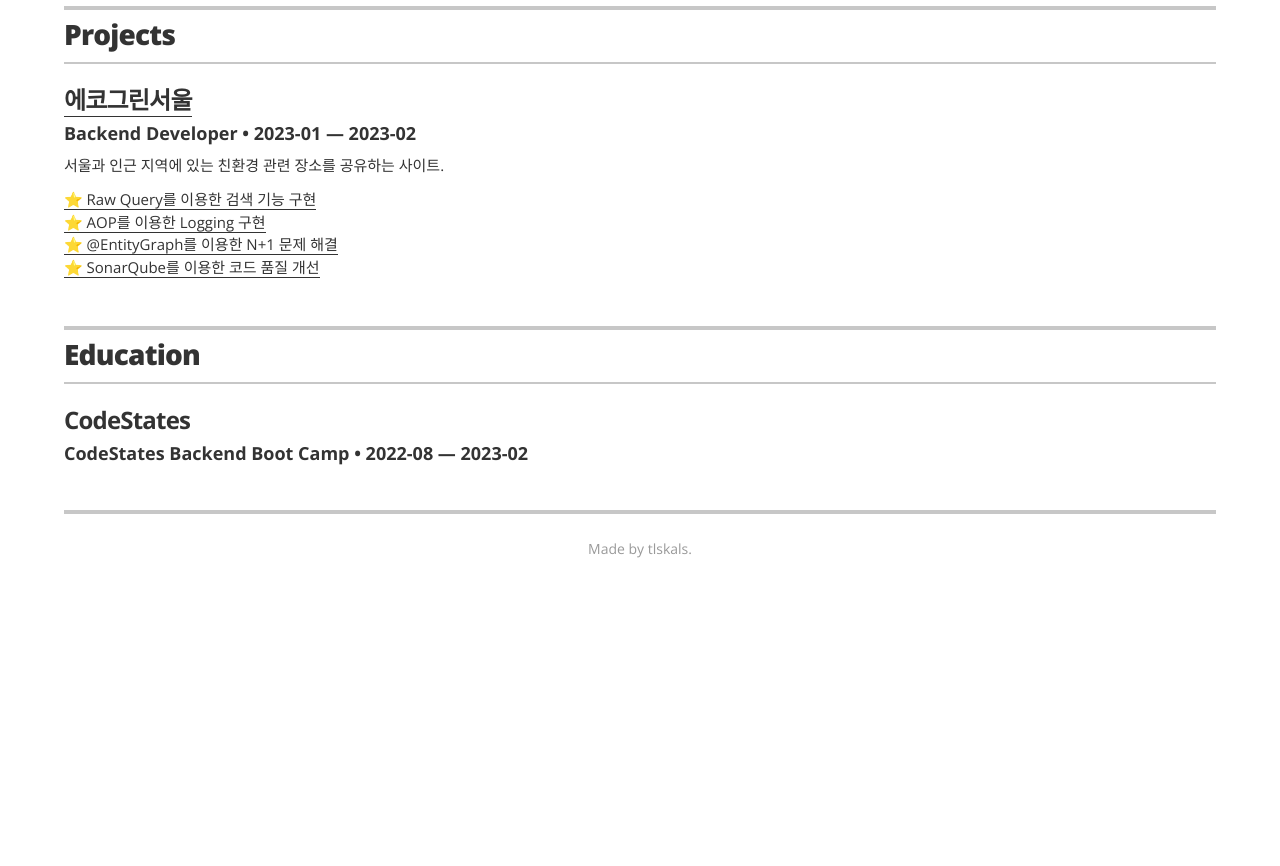
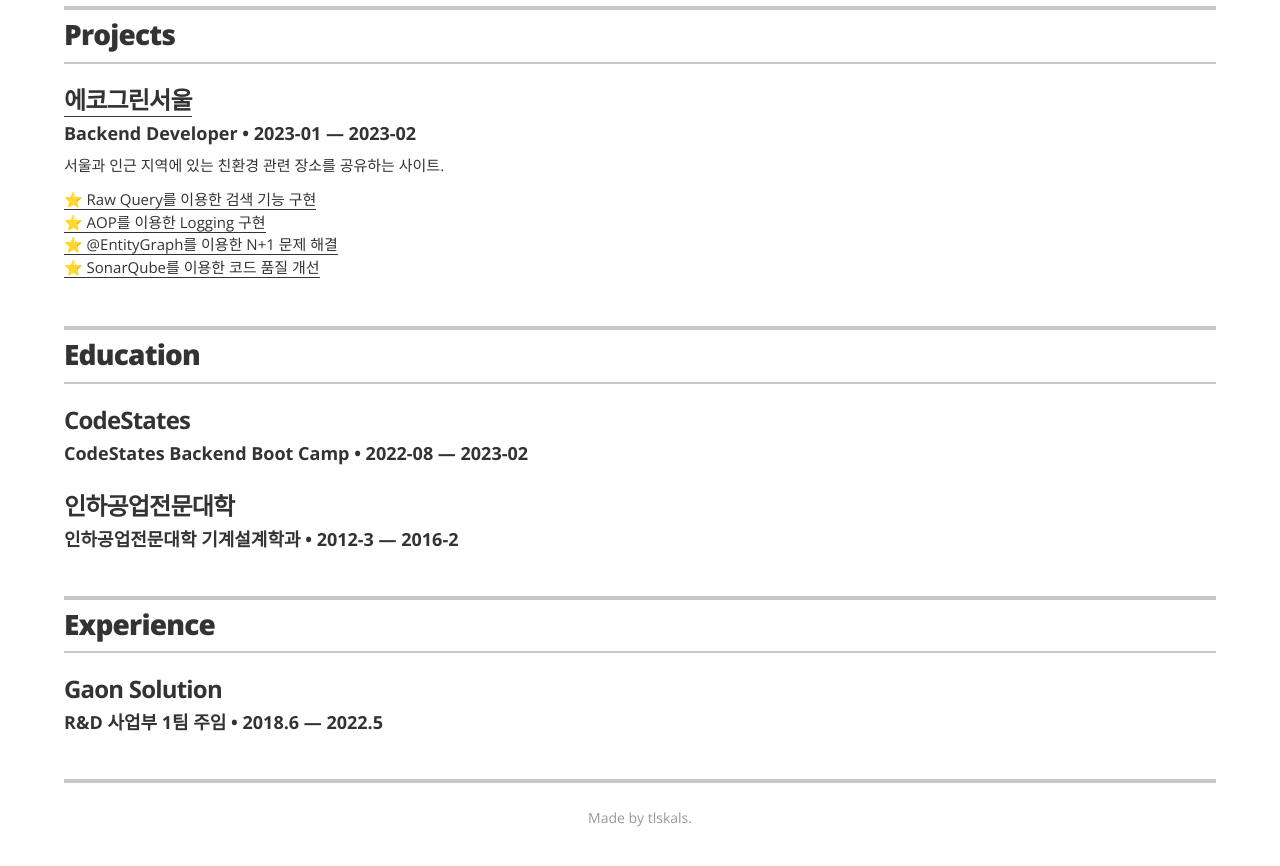
Before and after one commit to tlskals/tlskals.github.io, a Jekyll site: the page built from index.html, in a window 1280 px wide and 900 px high, scrolled down 856 px. Shown: the top 866 px of the window. Built offline with Jekyll 4.4.1, drawn with Linux system fonts in a browser that asks for light colours; before the commit the page ends 1487 px from its top, so only the background shows below that.

Commit message:
experience 추가

```diff
--- a/_config.yml
+++ b/_config.yml
@@ -41,7 +41,7 @@ resume_looking_for_work:        "no"
 
 # Decide which sections to use
 # comment out to hide
-#resume_section_experience:      true
+resume_section_experience:      true
 resume_section_skills:          true
 resume_section_projects:        true
 resume_section_education:       true
--- a/_data/education.yml
+++ b/_data/education.yml
@@ -6,8 +6,8 @@
 #    - award: Summa Cumme Laude graduate
 #  summary: ㅋ
 
-#- degree: High School Diploma
-#  uni: Springfield High School
-#  year: 2004
+- degree: 인하공업전문대학 기계설계학과
+  uni: 인하공업전문대학
+  year: 2012-3 &mdash; 2016-2
 #  award: Most likely to succeed
 #  summary: You can choose to have either a single or multiple awards
--- a/_data/experience.yml
+++ b/_data/experience.yml
@@ -1,19 +1,5 @@
 # Jobs
 # VP of Global Communications
-- company: Springfield International Human Rights Outreach
-  position: VP of Global Communications
-  duration: Oct, 2013 &mdash; Present
-  summary: Write about your core competencies in one or two sentences describing your position. If you held the position for a long time, it could be a longer section, including a couple bullet points	<ul class="resume-item-list"><li>A project you are proud of</li><li>Another awesome project</li><li>or a team or department you worked with</li></ul>
-
-# Director of Digital Stratgy
-- company: United Nations Human Rights Council
-  position: Director of Digital Strategy
-  duration:  Jun, 2010 &mdash; Sept, 2013
-  summary: If your stint was shorter, feel free to be brief and just call out the most meaningful points of your role. Be concise, and be meaninful. The person reading just needs enough to want to talk to you more about your experience.
-
-
-# Communications Coordinator
-- company: Springfield Women & Children's Center
-  position: Communications Coordinator
-  duration:   Jun, 2008  &mdash; May, 2010
-  summary: Led communication efforts across digital and traditional media channels for marketing and public relations, internal communication strategies, and coordinated support programs for the recipients of the center's services.
+- company: Gaon Solution
+  position: R&D 사업부 1팀 주임
+  duration: 2018.6 &mdash; 2022.5
--- a/_layouts/resume.html
+++ b/_layouts/resume.html
@@ -48,25 +48,7 @@
 
 <!--      </header>-->
 
-<!--      {% if site.resume_section_experience %}-->
-<!--      &lt;!&ndash; begin Experience &ndash;&gt;-->
-<!--      <section class="content-section">-->
 
-<!--        <header class="section-header">-->
-<!--          <h2>Experience</h2>-->
-<!--        </header>-->
-
-<!--        {% for job in site.data.experience %}-->
-<!--        <div class="resume-item" itemscope itemprop="worksFor" itemtype="http://schema.org/Organization">-->
-<!--          <h3 class="resume-item-title" itemprop="name">{{ job.company }}</h3>-->
-<!--          <h4 class="resume-item-details" itemprop="description">{{ job.position }} &bull; {{ job.duration }}</h4>-->
-<!--          <p class="resume-item-copy">{{ job.summary }}</p>-->
-<!--        </div>&lt;!&ndash; end of resume-item &ndash;&gt;-->
-<!--        {% endfor %}-->
-
-<!--      </section>-->
-<!--      &lt;!&ndash; end Experience &ndash;&gt;-->
-<!--      {% endif %}-->
 
         {% if site.resume_section_skills %}
         <!-- begin Skills -->
@@ -135,7 +117,25 @@
       <!-- end Education -->
       {% endif %}
 
+        {% if site.resume_section_experience %}
+        <!-- begin Experience -->
+        <section class="content-section">
 
+          <header class="section-header">
+            <h2>Experience</h2>
+          </header>
+
+          {% for job in site.data.experience %}
+          <div class="resume-item" itemscope itemprop="worksFor" itemtype="http://schema.org/Organization">
+            <h3 class="resume-item-title" itemprop="name">{{ job.company }}</h3>
+            <h4 class="resume-item-details" itemprop="description">{{ job.position }} &bull; {{ job.duration }}</h4>
+            <p class="resume-item-copy">{{ job.summary }}</p>
+          </div><!-- end of resume-item -->
+          {% endfor %}
+
+        </section>
+        <!-- end Experience -->
+        {% endif %}
 
 
 
```
